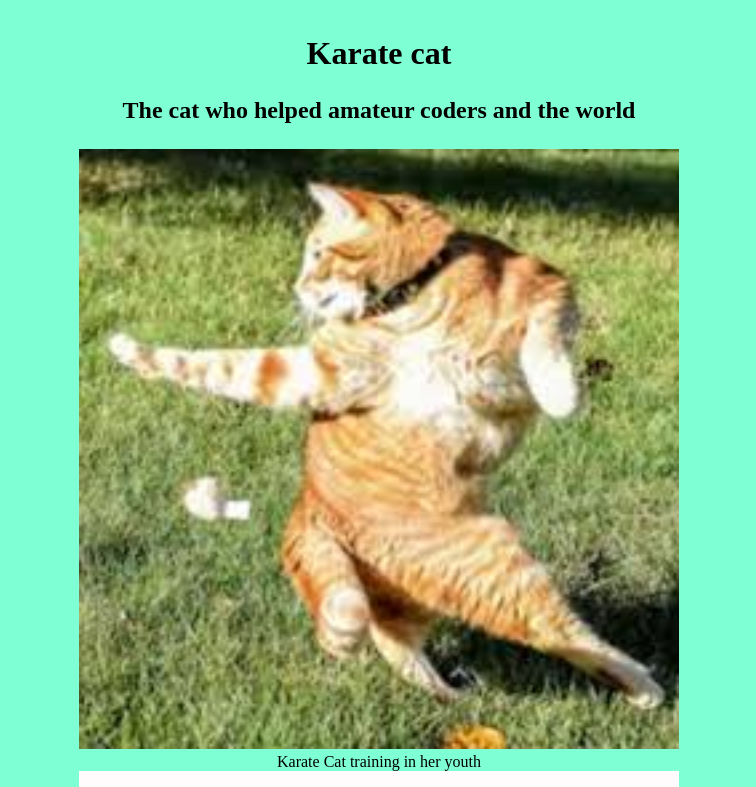
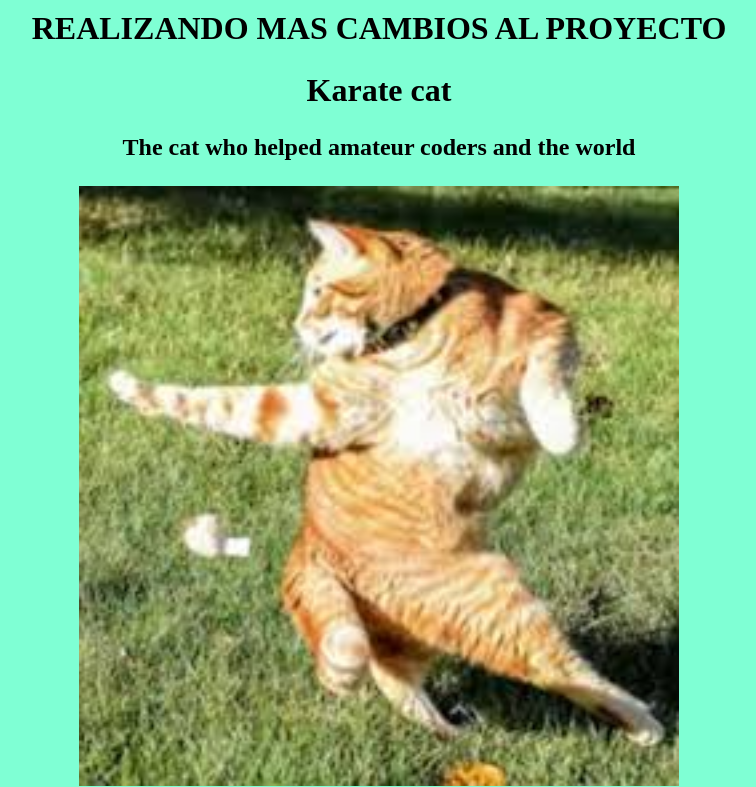
Before and after one commit to oscarortz/ejercicio-html, a plain HTML site: page index.html in a window 1280 px wide. Shown: the top 787 px of the page, without its empty margins (261-1017 px from the left). Drawn offline with Linux system fonts and the light colour scheme.

Commit message:
realice otro cambio con un titulo

```diff
--- a/index.html
+++ b/index.html
@@ -6,6 +6,8 @@
         <link rel="stylesheet" href="style.css">
     </head>
     <body>
+
+        <h1><bolt>REALIZANDO MAS CAMBIOS AL PROYECTO</bolt></h1>
 
         <div id= "container">
                 <div class="titulo">
```
